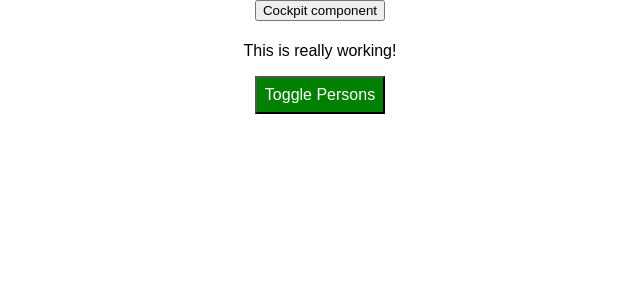
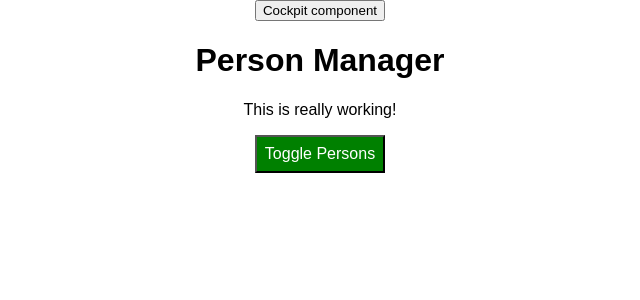
Before and after one commit to mazen87/React-complete-guide, a React app: page / in a window 1280 px wide. Shown: the top 300 px of the page, without its empty margins (320-960 px from the left). Built offline with nearby package versions, Linux system fonts and the light colour scheme.

Commit message:
passing unknown props

```diff
--- a/src/components/Persons/Person/Person.js
+++ b/src/components/Persons/Person/Person.js
@@ -4,6 +4,7 @@ import classesCssModules from './Person.css';
 //import Radium from 'radium';
 import styled from 'styled-components';
 import Aux from '../../../hoc/Auxiliaire';
+import withClass from '../../../hoc/WithClass';
 
 /*
 const DivCompnent = styled.div`
@@ -49,7 +50,7 @@ const DivCompnent = styled.div`
         <input key="3" type="text" onChange={this.props.changed} value={this.props.name}/>];
     */
 
-      return  <Aux>
+      return  <Aux classes={classesCssModules.Person}>
 
                     <p onClick={this.props.click}> I'm {this.props.name}  and I am {this.props.age} years old! </p>
                     <p >{this.props.children}</p>
@@ -63,4 +64,4 @@ const DivCompnent = styled.div`
         };
 
 }
-export default Person;
+export default withClass(Person ,classesCssModules.Person );
--- a/src/hoc/WithClass.js
+++ b/src/hoc/WithClass.js
@@ -12,7 +12,7 @@ export default WithClass;
 const withClass = (WrappedComponent, className) =>{
     return (props) => (
         <div className={className}>
-        <WrappedComponent  />
+        <WrappedComponent  {...props}/>
         </div>
     );
 };
```
